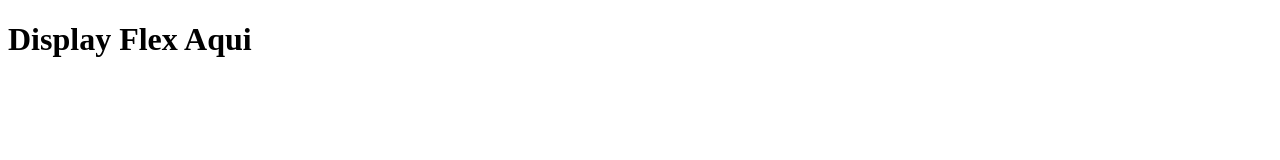
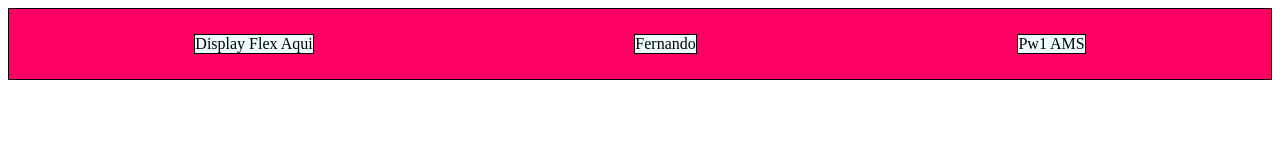
Before and after one commit to fcgraciano/pw-ams, a plain HTML site: page flex.html in a window 1280 px wide. Drawn offline with Linux system fonts and the light colour scheme.

Commit message:
Aula de display flex

```diff
--- /dev/null
+++ b/css/estilo.css
@@ -0,0 +1,13 @@
+div {
+    border:1px solid;
+    background-color: azure;
+}
+h1{
+    border:1px solid;
+}
+#container{
+    background-color: #ff0065;
+    padding: 25px 25px;
+    display: flex;
+    justify-content: space-around;
+}
--- a/flex.html
+++ b/flex.html
@@ -4,8 +4,20 @@
     <meta charset="UTF-8">
     <meta name="viewport" content="width=device-width, initial-scale=1.0">
     <title>Display Flex</title>
+    <link href="css/estilo.css" rel="stylesheet"/>
 </head>
 <body>
-    <h1>Display Flex Aqui</h1>
+    <div id="container">
+        <div>
+            Display Flex Aqui
+        </div>
+        <div>
+            Fernando
+        </div>
+        <div>
+            Pw1 AMS
+        </div>
+    </div>
+
 </body>
 </html>
```
